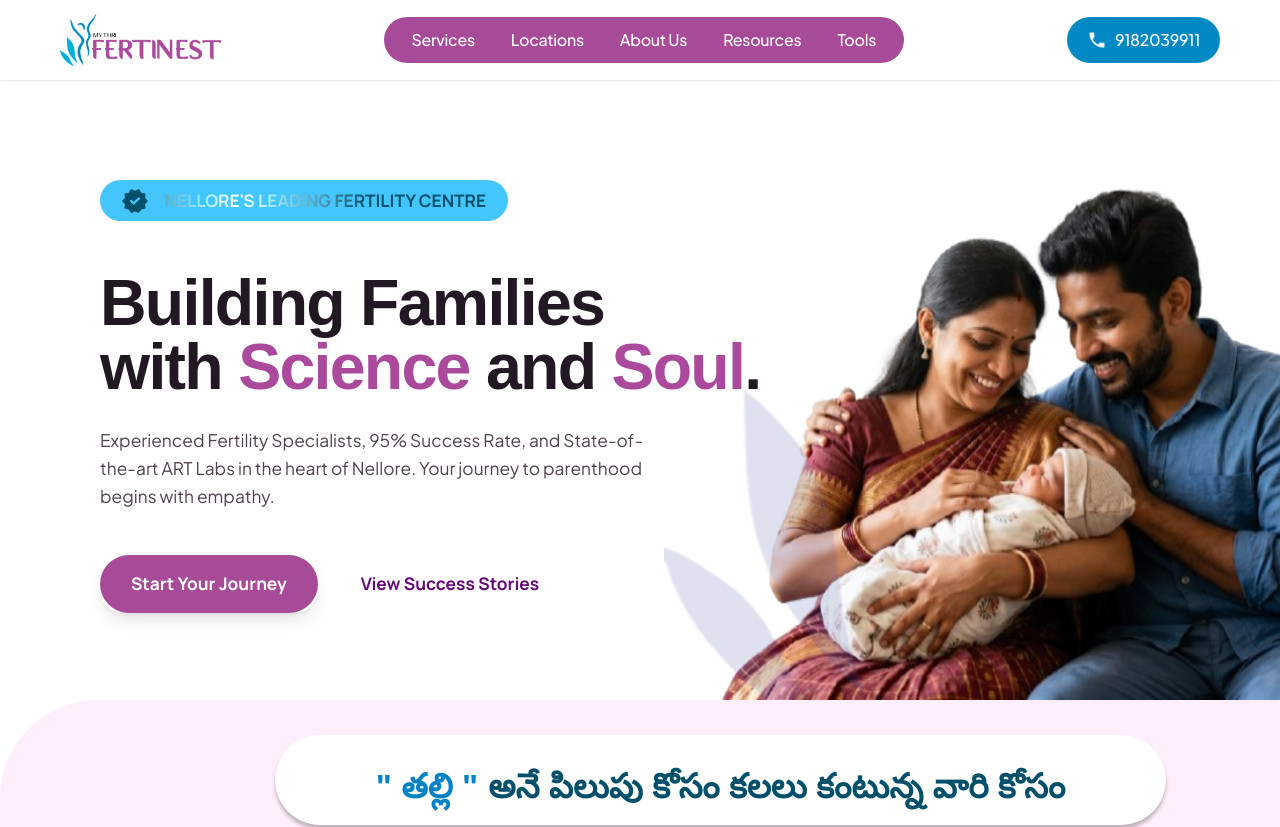
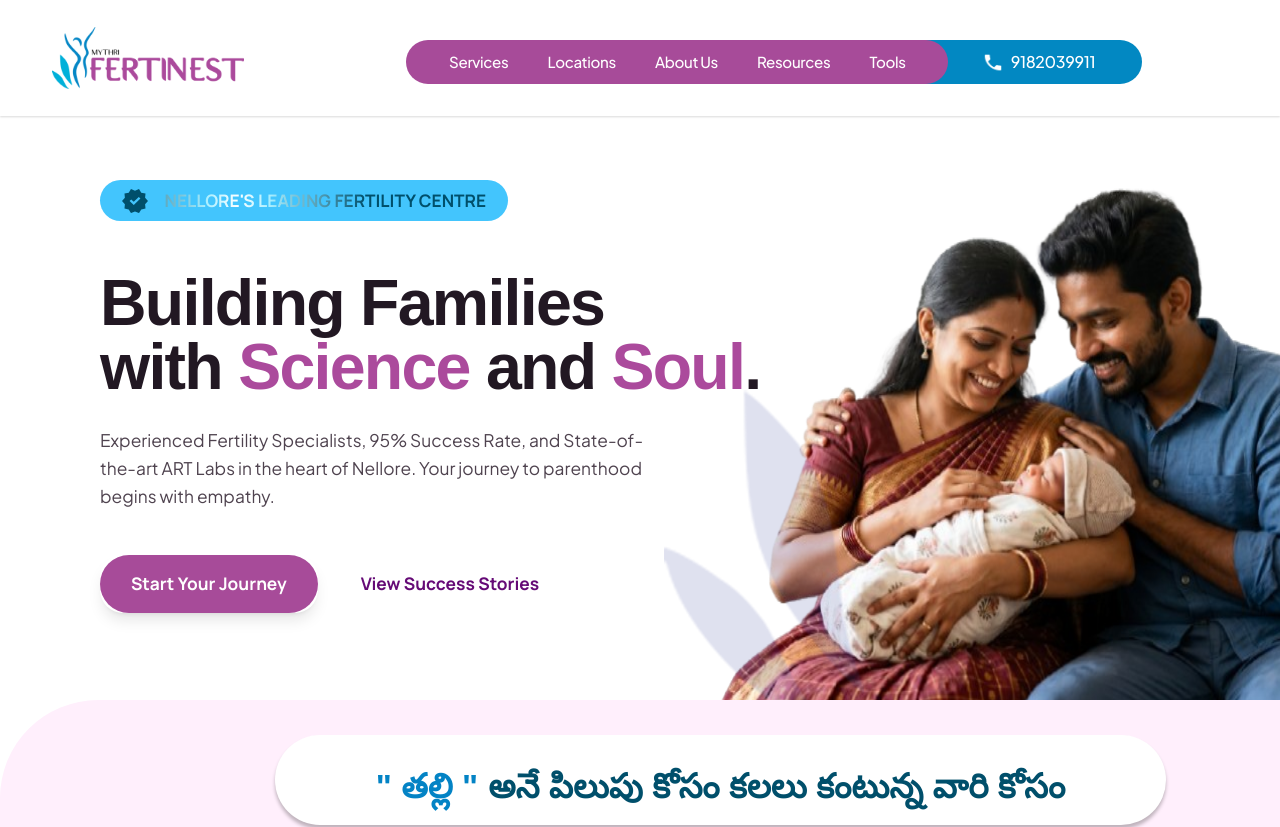
Before and after one commit to Rohithprox/Fertinist_v1, a React (Vite) app: page / in a window 1280 px wide. Shown: the top 827 px of the page. Built offline with nearby package versions, Linux system fonts and the light colour scheme; a web font is replaced by a local one.

Commit message:
Fertinist nav bar fixed

```diff
--- a/src/app/components/shared/Header.tsx
+++ b/src/app/components/shared/Header.tsx
@@ -4,91 +4,154 @@ import { ServicesDropdownInteractive } from "../ServicesDropdownInteractive";
 import imgFertinestLogo from "../../../imports/HomePage/1aed5dd75bf09891e19f587c012f471fdb93ed82.png";
 import imgPhone from "../../../imports/HomePage/ae80eef40c182e316b8185947a4106e808fe0d4c.png";
 
+function HamburgerIcon({ open }: { open: boolean }) {
+  return (
+    <div className="flex flex-col justify-center gap-[5px] w-[22px] cursor-pointer">
+      <span className="block h-[2px] rounded-full bg-[#a74b99] transition-all duration-200"
+        style={{ transform: open ? "rotate(45deg) translateY(7px)" : "none" }} />
+      <span className="block h-[2px] rounded-full bg-[#a74b99] transition-all duration-200"
+        style={{ opacity: open ? 0 : 1 }} />
+      <span className="block h-[2px] rounded-full bg-[#a74b99] transition-all duration-200"
+        style={{ transform: open ? "rotate(-45deg) translateY(-7px)" : "none" }} />
+    </div>
+  );
+}
+
+// All values expressed as clamp(mobile, vw, desktop) so layout scales
+// proportionally from any small screen up to 1440 px.
+// Horizontal positions use % so they stay proportional at any width.
+
+function Frame({ onServicesClick }: { onServicesClick: () => void }) {
+  const linkStyle: React.CSSProperties = {
+    display: "flex",
+    alignItems: "center",
+    height: "100%",
+    position: "relative",
+    flexShrink: 0,
+    opacity: 1,
+    transition: "opacity 0.15s",
+    textDecoration: "none",
+    color: "white",
+  };
+  const btnStyle: React.CSSProperties = {
+    ...linkStyle,
+    background: "transparent",
+    border: 0,
+    cursor: "pointer",
+    fontFamily: "'Plus Jakarta Sans', sans-serif",
+    fontWeight: 500,
+    color: "white",
+    padding: 0,
+    fontSize: "inherit",
+    letterSpacing: "inherit",
+  };
+
+  return (
+    <div
+      style={{
+        position: "absolute",
+        display: "flex",
+        fontFamily: "'Plus Jakarta Sans', sans-serif",
+        fontWeight: 500,
+        gap: "clamp(14px, 3.056vw, 44px)",
+        alignItems: "center",
+        justifyContent: "center",
+        left: "31.736%",
+        width: "clamp(200px, 42.361vw, 610px)",
+        height: "clamp(28px, 3.472vw, 50px)",
+        top: "clamp(16px, 3.125vw, 45px)",
+        fontSize: "clamp(9px, 1.181vw, 17px)",
+        color: "white",
+        whiteSpace: "nowrap",
+        letterSpacing: "-0.35px",
+        lineHeight: 0,
+      }}
+    >
+      <button style={btnStyle} onClick={onServicesClick}>
+        <p style={{ lineHeight: "20px", margin: 0 }}>Services</p>
+      </button>
+      <Link to="/locations" style={linkStyle}>
+        <p style={{ lineHeight: "20px", margin: 0 }}>Locations</p>
+      </Link>
+      <Link to="/about" style={linkStyle}>
+        <p style={{ lineHeight: "20px", margin: 0 }}>About Us</p>
+      </Link>
+      <Link to="/resources" style={linkStyle}>
+        <p style={{ lineHeight: "20px", margin: 0 }}>Resources</p>
+      </Link>
+      <Link to="/tools" style={linkStyle}>
+        <p style={{ lineHeight: "20px", margin: 0 }}>Tools</p>
+      </Link>
+    </div>
+  );
+}
+
 export function Header() {
   const [servicesOpen, setServicesOpen] = useState(false);
   const [mobileOpen, setMobileOpen] = useState(false);
 
   return (
-    <header className="fixed left-0 top-0 z-[50] w-full bg-white shadow-[0px_1px_2px_0px_rgba(0,0,0,0.12)]">
-      {/* Main bar */}
-      <div className="max-w-[1440px] mx-auto px-5 sm:px-8 lg:px-[60px] h-[70px] lg:h-[80px] flex items-center justify-between">
+    <>
+      {/* ── Desktop header (lg+): original pill design, fully scaled ── */}
+      <div
+        data-name="Header"
+        className="hidden lg:block"
+        style={{
+          position: "fixed",
+          left: 0,
+          top: 0,
+          zIndex: 50,
+          width: "100%",
+          height: "clamp(80px, 9.028vw, 130px)",
+        }}
+      >
+        <div style={{ position: "absolute", background: "white", height: "100%", left: 0, width: "100%", boxShadow: "0px 1px 2px 0px rgba(0,0,0,0.15)" }} />
 
+        <div style={{ position: "relative", width: "100%", maxWidth: "1440px", margin: "0 auto", height: "100%" }}>
           {/* Logo */}
-        <Link
-          to="/"
-          className="h-[42px] lg:h-[52px] shrink-0 hover:opacity-80 transition-opacity"
-          onClick={() => { setServicesOpen(false); setMobileOpen(false); }}
-        >
-          <img
-            src={imgFertinestLogo}
-            alt="Fertinest Logo"
-            className="h-full w-auto object-contain"
-          />
+          <Link to="/" onClick={() => setServicesOpen(false)} style={{ position: "absolute", height: "clamp(40px, 4.861vw, 70px)", left: "4.097%", top: "clamp(14px, 2.083vw, 30px)", width: "clamp(120px, 14.931vw, 215px)", display: "block" }}>
+            <img alt="Fertinest Logo" src={imgFertinestLogo} style={{ height: "100%", width: "100%", objectFit: "cover" }} />
           </Link>
 
-        {/* Desktop nav */}
-        <nav className="hidden lg:flex items-center gap-[36px] bg-[#a74b99] rounded-full px-[28px] h-[46px] font-['Plus_Jakarta_Sans',sans-serif] font-medium text-[16px] text-white tracking-[-0.3px]">
-          <button
-            className="hover:opacity-80 transition-opacity bg-transparent border-0 text-white font-inherit text-[16px] cursor-pointer p-0 font-['Plus_Jakarta_Sans',sans-serif] font-medium tracking-[-0.3px]"
-            onClick={() => setServicesOpen((o) => !o)}
-          >
-            Services
-          </button>
-          <Link to="/locations" className="hover:opacity-80 transition-opacity" onClick={() => setServicesOpen(false)}>
-            Locations
-          </Link>
-          <Link to="/about" className="hover:opacity-80 transition-opacity" onClick={() => setServicesOpen(false)}>
-            About Us
-          </Link>
-          <Link to="/resources" className="hover:opacity-80 transition-opacity" onClick={() => setServicesOpen(false)}>
-            Resources
-          </Link>
-          <Link to="/tools" className="hover:opacity-80 transition-opacity" onClick={() => setServicesOpen(false)}>
-            Tools
-          </Link>
-        </nav>
+          {/* Blue pill */}
+          <div style={{ position: "absolute", background: "#0288c2", height: "clamp(32px, 3.472vw, 50px)", left: "68.403%", borderRadius: "100px", top: "clamp(24px, 3.125vw, 45px)", width: "clamp(180px, 20.833vw, 300px)" }} />
 
-        {/* Phone — desktop */}
-        <div className="hidden lg:flex items-center gap-[8px] bg-[#0288c2] rounded-full px-[20px] h-[46px]">
-          <img src={imgPhone} alt="" className="w-[20px] h-[20px] object-contain shrink-0" />
-          <span className="font-['Plus_Jakarta_Sans',sans-serif] font-medium text-white text-[16px] tracking-[-0.3px]">
+          {/* Purple pill */}
+          <div style={{ position: "absolute", background: "#a74b99", height: "clamp(32px, 3.472vw, 50px)", left: "31.736%", borderRadius: "100px", top: "clamp(24px, 3.125vw, 45px)", width: "clamp(220px, 42.361vw, 610px)" }} />
+
+          {/* Nav links */}
+          <Frame onServicesClick={() => setServicesOpen((o) => !o)} />
+
+          {/* Phone icon + number */}
+          <div style={{ position: "absolute", left: "76.736%", top: "clamp(24px, 3.125vw, 45px)", height: "clamp(32px, 3.472vw, 50px)", display: "flex", alignItems: "center", gap: "clamp(4px, 0.556vw, 8px)" }}>
+            <img alt="" src={imgPhone} style={{ width: "clamp(14px, 1.667vw, 24px)", height: "clamp(14px, 1.667vw, 24px)", objectFit: "contain", flexShrink: 0, pointerEvents: "none" }} />
+            <span style={{ fontFamily: "'Plus Jakarta Sans', sans-serif", fontWeight: 500, color: "white", fontSize: "clamp(10px, 1.25vw, 18px)", letterSpacing: "-0.35px", whiteSpace: "nowrap" }}>
               9182039911
             </span>
           </div>
+        </div>
 
-        {/* Hamburger — mobile */}
+        <ServicesDropdownInteractive isOpen={servicesOpen} onClose={() => setServicesOpen(false)} />
+      </div>
+
+      {/* ── Mobile header (< lg): logo + hamburger ── */}
+      <div className="lg:hidden fixed left-0 top-0 z-[50] w-full bg-white shadow-[0px_1px_2px_0px_rgba(0,0,0,0.15)]">
+        <div className="flex items-center justify-between px-5 h-[64px]">
+          <Link to="/" className="h-[38px] block" onClick={() => { setMobileOpen(false); setServicesOpen(false); }}>
+            <img alt="Fertinest Logo" src={imgFertinestLogo} className="h-full w-auto object-contain" />
+          </Link>
           <button
-          className="lg:hidden flex flex-col gap-[5px] p-2 bg-transparent border-0 cursor-pointer"
+            className="p-2 bg-transparent border-0 cursor-pointer"
             onClick={() => setMobileOpen((o) => !o)}
             aria-label="Toggle menu"
           >
-          <span
-            className="block w-[22px] h-[2px] rounded-full transition-all duration-200"
-            style={{
-              background: "#a74b99",
-              transform: mobileOpen ? "rotate(45deg) translateY(7px)" : "none",
-            }}
-          />
-          <span
-            className="block w-[22px] h-[2px] rounded-full transition-all duration-200"
-            style={{
-              background: "#a74b99",
-              opacity: mobileOpen ? 0 : 1,
-            }}
-          />
-          <span
-            className="block w-[22px] h-[2px] rounded-full transition-all duration-200"
-            style={{
-              background: "#a74b99",
-              transform: mobileOpen ? "rotate(-45deg) translateY(-7px)" : "none",
-            }}
-          />
+            <HamburgerIcon open={mobileOpen} />
           </button>
         </div>
 
-      {/* Mobile dropdown menu */}
+        {/* Mobile dropdown */}
         {mobileOpen && (
-        <div className="lg:hidden bg-white border-t border-[rgba(167,75,153,0.12)] px-5 py-4 flex flex-col gap-0">
+          <div className="bg-white border-t border-[rgba(167,75,153,0.12)] px-5 py-2 flex flex-col">
             <button
               className="text-left w-full font-['Plus_Jakarta_Sans',sans-serif] font-medium text-[16px] text-[#a74b99] py-3 border-b border-[rgba(167,75,153,0.08)] bg-transparent border-x-0 border-t-0 cursor-pointer"
               onClick={() => { setServicesOpen((o) => !o); }}
@@ -110,7 +173,7 @@ export function Header() {
                 {label}
               </Link>
             ))}
-          <div className="flex items-center gap-2.5 pt-4">
+            <div className="flex items-center gap-2.5 py-4">
               <img src={imgPhone} alt="" className="w-[18px] h-[18px] object-contain shrink-0" />
               <span className="font-['Plus_Jakarta_Sans',sans-serif] font-medium text-[#0288c2] text-[16px]">
                 9182039911
@@ -119,11 +182,8 @@ export function Header() {
           </div>
         )}
 
-      {/* Services mega-dropdown */}
-      <ServicesDropdownInteractive
-        isOpen={servicesOpen}
-        onClose={() => setServicesOpen(false)}
-      />
-    </header>
+        <ServicesDropdownInteractive isOpen={servicesOpen} onClose={() => setServicesOpen(false)} />
+      </div>
+    </>
   );
 }
```
Lines whose indentation alone changed are shown as unchanged.
